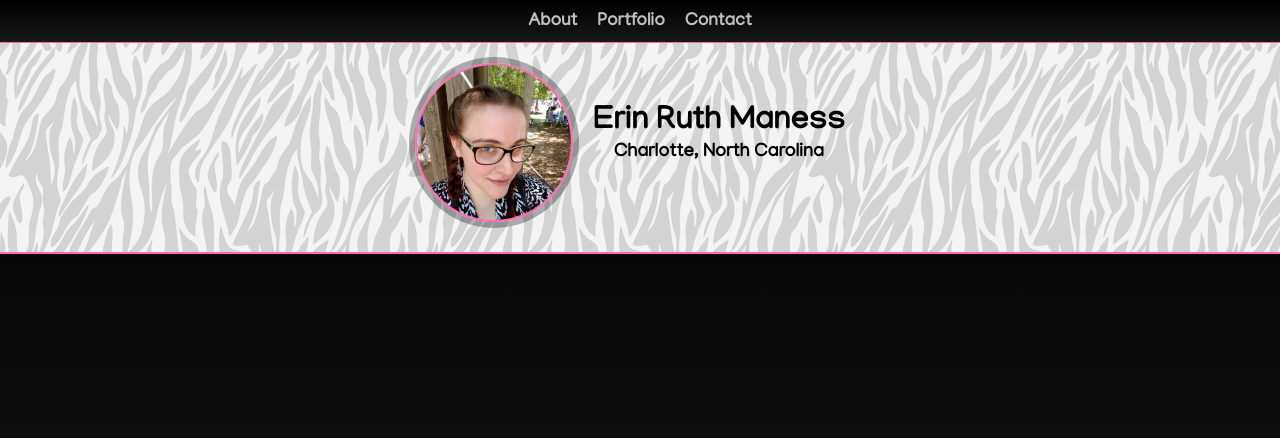
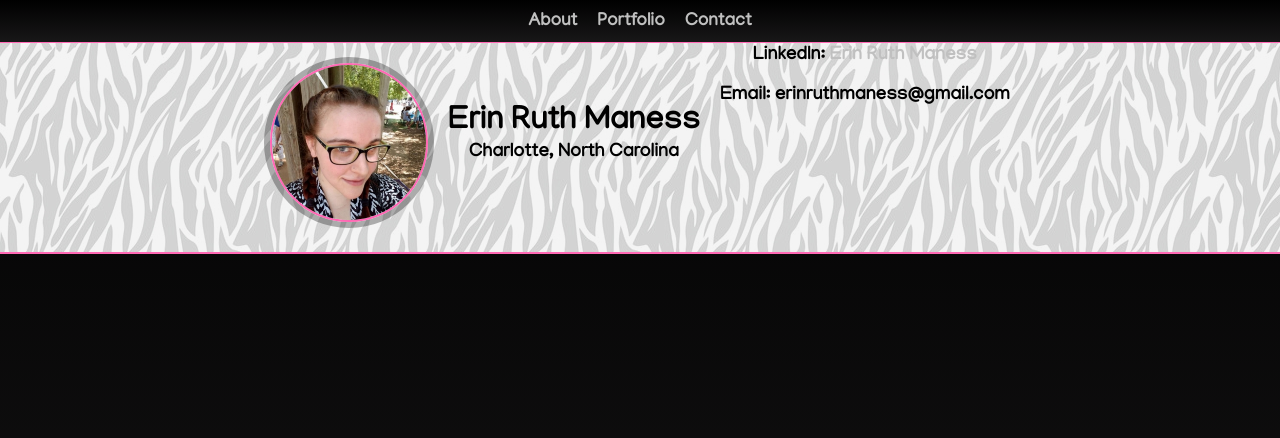
Before and after one commit to erinruthmaness/erinruthmaness, a React (Create React App) app: page /contact in a window 1280 px wide. Shown: the top 438 px of the page. Built offline with nearby package versions, Linux system fonts and the light colour scheme.

Commit message:
basic contact page info

```diff
--- a/src/App.js
+++ b/src/App.js
@@ -12,6 +12,7 @@ function App() {
       <Navbar />
       <Switch>
         <Route exact path="/" component={About} />
+        <Route exact path="/profile" component={About} />
         <Route exact path="/about" component={About} />
         <Route exact path="/portfolio" component={Portfolio} />
         <Route exact path="/contact" component={Contact} />
--- a/src/pages/Contact/Contact.js
+++ b/src/pages/Contact/Contact.js
@@ -11,6 +11,9 @@ function Contact() {
                 <h3>Charlotte, North Carolina</h3>
             </div>
             <div id="contact-body">
+                <h3>LinkedIn: <a
+                href="https://www.linkedin.com/in/erin-maness-619286127/">Erin Ruth Maness</a></h3>
+                <h3>Email: erinruthmaness@gmail.com</h3>
             </div>
         </div >
 
```
Also changed, not shown: package.json (+4 -4 lines).
